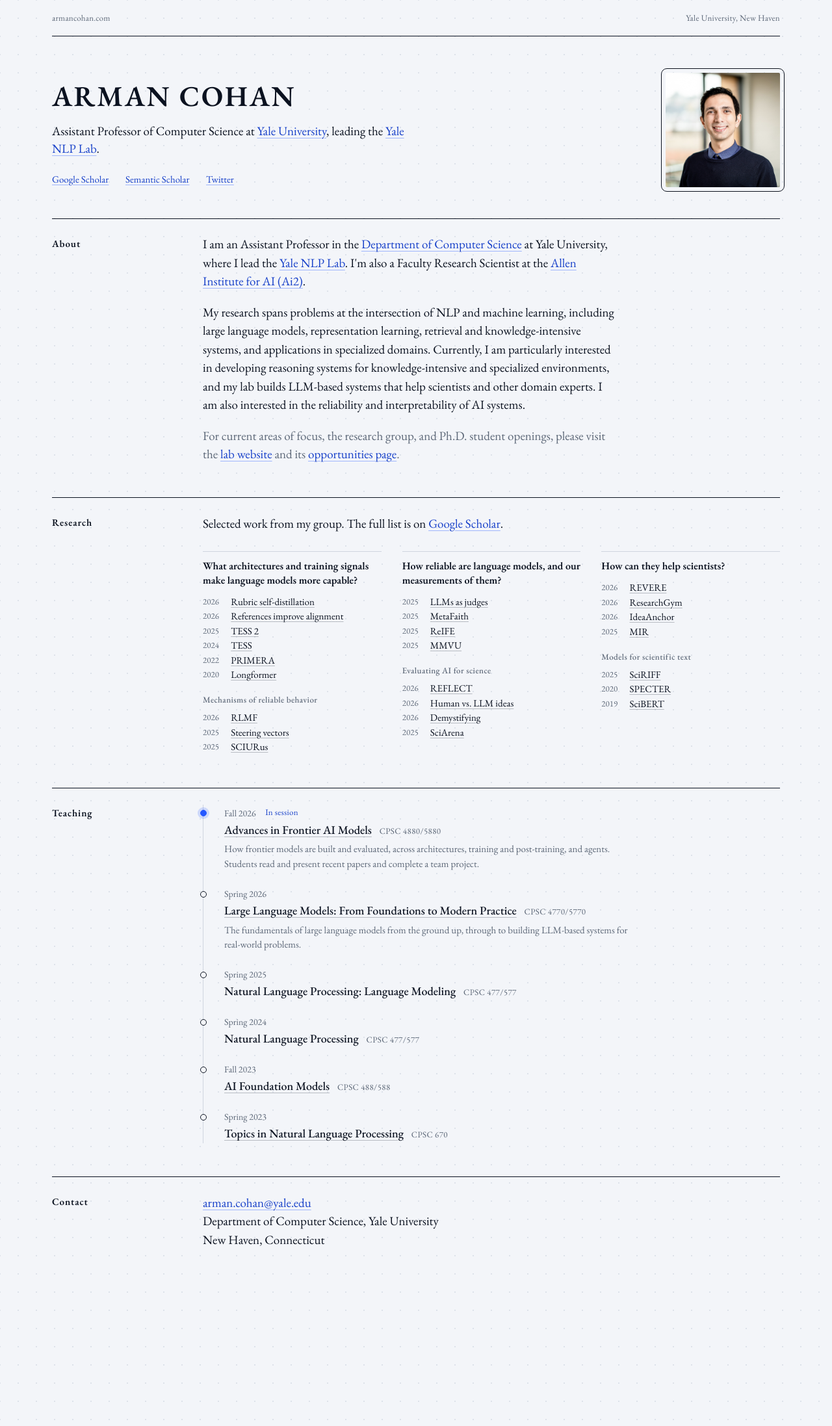
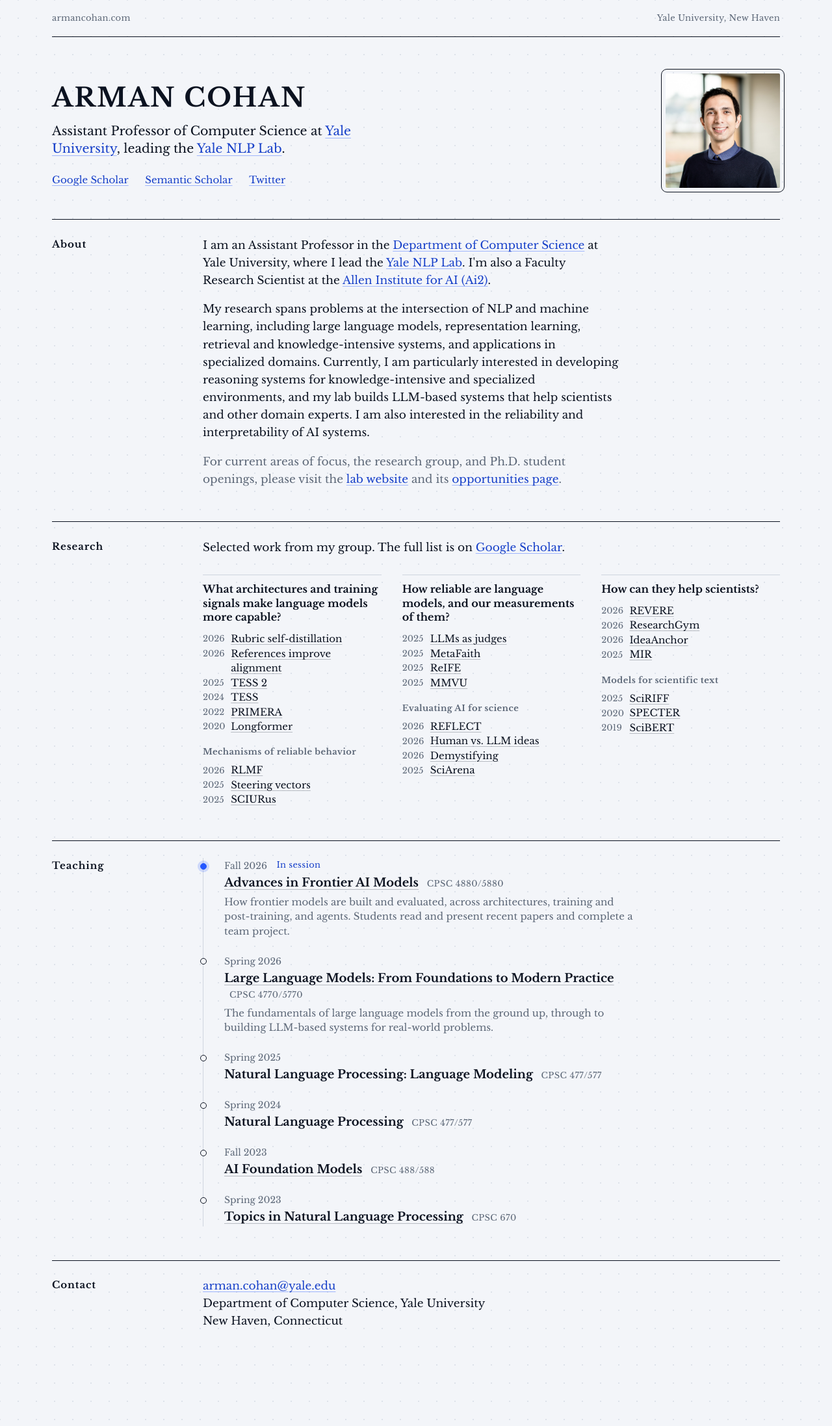
Before and after one commit to armancohan/acohan.github.io, a Jekyll site: the page built from index.html, in a window 1280 px wide. Shown: the whole page at 65% size. Built offline with Jekyll 4.4.1, drawn with Linux system fonts in a browser that asks for light colours.

Commit message:
Use Libre Baskerville throughout
Co-Authored-By: Claude Fable 5.1 <noreply@anthropic.com>

```diff
--- a/files/site.css
+++ b/files/site.css
@@ -1,5 +1,5 @@
 /* armancohan.com
-   A precision-instrument look: cool off-white page on a faint engineering grid, EB Garamond
+   A precision-instrument look: cool off-white page on a faint engineering grid, Libre Baskerville
    throughout, electric blue as the only accent. */
 
 :root {
@@ -12,7 +12,7 @@
   --accent-ink: #1740c9;
 
 
-  --sans: "EB Garamond", Garamond, Georgia, "Times New Roman", serif;
+  --sans: "Libre Baskerville", Baskerville, Georgia, "Times New Roman", serif;
   --wide: 12.5rem;
   --max: 70rem;
 }
@@ -43,8 +43,8 @@ body {
   background-position: 14px 14px;
   color: var(--ink);
   font-family: var(--sans);
-  font-size: 1.1875rem;
-  line-height: 1.5;
+  font-size: 1.0625rem;
+  line-height: 1.6;
   font-variant-numeric: tabular-nums;
   -webkit-font-smoothing: antialiased;
 }
@@ -110,10 +110,10 @@ p {
 
 h1 {
   margin: 0 0 1.1rem;
-  font-size: clamp(2rem, 4vw, 2.75rem);
-  font-weight: 600;
+  font-size: clamp(1.9rem, 3.6vw, 2.5rem);
+  font-weight: 700;
   line-height: 1;
-  letter-spacing: .06em;
+  letter-spacing: .05em;
   text-transform: uppercase;
 }
 
@@ -159,7 +159,7 @@ h1 {
   grid-column: 1;
   margin: .15rem 0 0;
   font-size: .9375rem;
-  font-weight: 600;
+  font-weight: 700;
   letter-spacing: .06em;
   line-height: 1.3;
 }
@@ -193,7 +193,7 @@ h1 {
   padding-top: .7rem;
   border-top: 1px solid var(--rule);
   font-size: 1rem;
-  font-weight: 600;
+  font-weight: 700;
   line-height: 1.35;
 }
 
@@ -201,7 +201,7 @@ h1 {
   margin: 1.1rem 0 .4rem;
   color: var(--muted);
   font-size: .8125rem;
-  font-weight: 500;
+  font-weight: 700;
   letter-spacing: .03em;
 }
 
@@ -289,7 +289,7 @@ h1 {
 .courses h3 {
   margin: .3rem 0 0;
   font-size: 1.125rem;
-  font-weight: 500;
+  font-weight: 700;
   line-height: 1.35;
 }
 
--- a/index.html
+++ b/index.html
@@ -43,7 +43,7 @@
 
   <link rel="preconnect" href="https://fonts.googleapis.com">
   <link rel="preconnect" href="https://fonts.gstatic.com" crossorigin>
-  <link href="https://fonts.googleapis.com/css2?family=EB+Garamond:ital,wght@0,400..700;1,400..700&display=swap"
+  <link href="https://fonts.googleapis.com/css2?family=Libre+Baskerville:ital,wght@0,400;0,700;1,400&display=swap"
     rel="stylesheet">
   <link href="./files/site.css?v=12" rel="stylesheet">
 </head>
```
